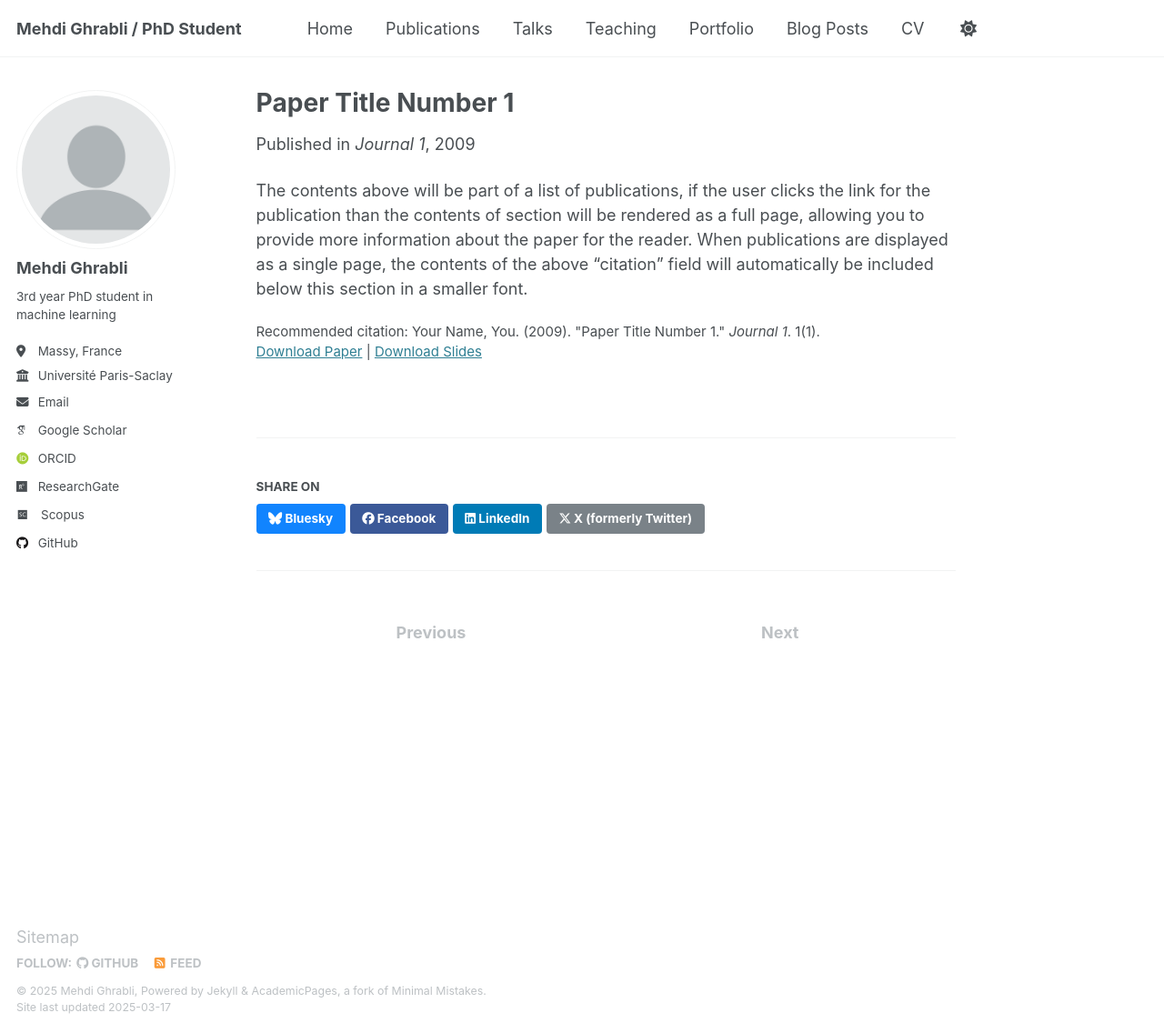
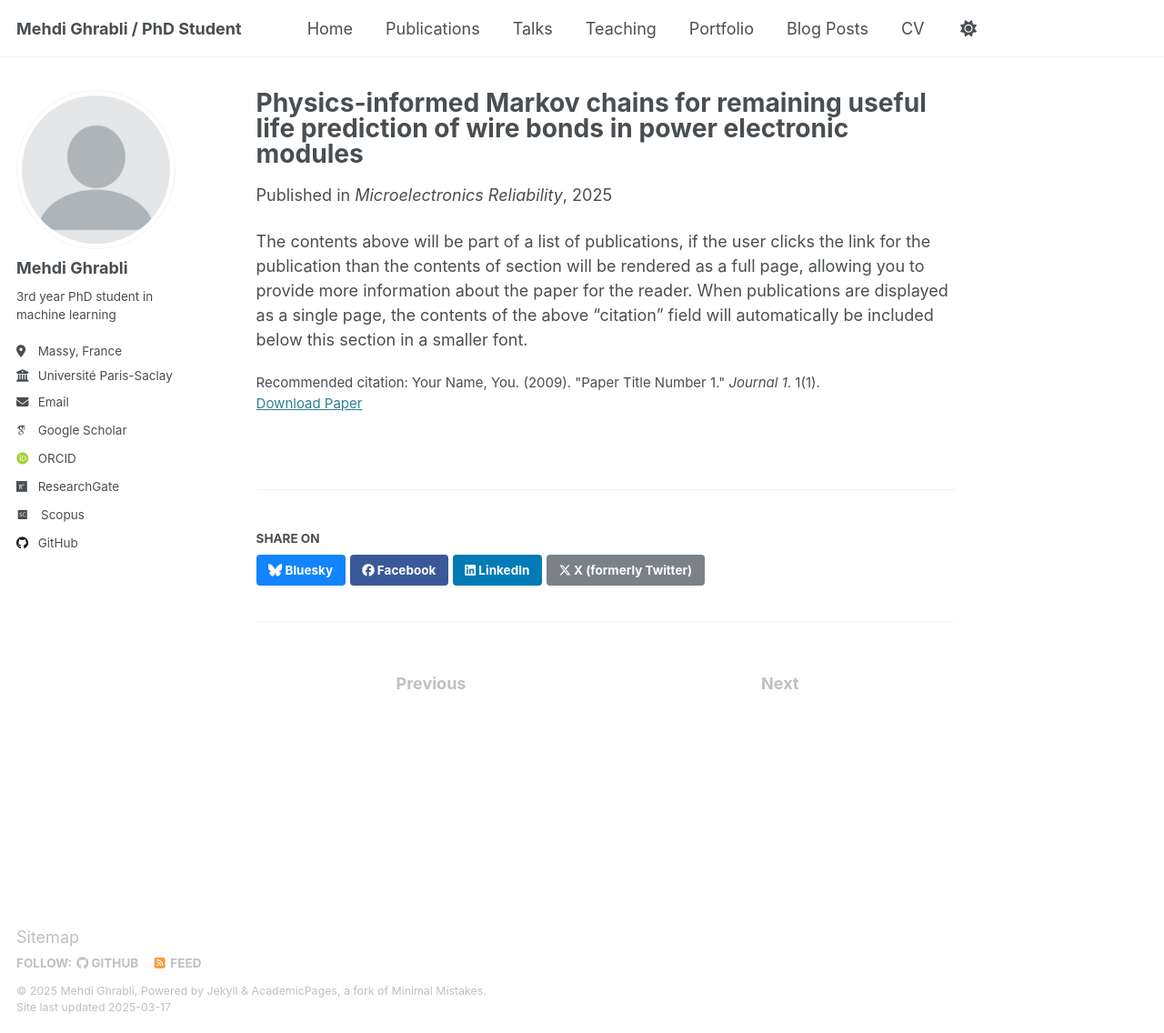
Before and after one commit to MehdiGhrabli/MehdiGhrabli.github.io, a Jekyll site: the page built from _publications/2009-10-01-paper-title-number-1.md, in a window 1280 px wide and 1136 px high. Shown: the whole window at 91% size. Built offline with Jekyll 4.4.1, drawn with Linux system fonts in a browser that asks for light colours; some web fonts are replaced.

Commit message:
Update 2009-10-01-paper-title-number-1.md

```diff
--- a/_publications/2009-10-01-paper-title-number-1.md
+++ b/_publications/2009-10-01-paper-title-number-1.md
@@ -1,13 +1,11 @@
 ---
-title: "Paper Title Number 1"
+title: "Physics-informed Markov chains for remaining useful life prediction of wire bonds in power electronic modules"
 collection: publications
 category: manuscripts
-permalink: /publication/2009-10-01-paper-title-number-1
 excerpt: 'This paper is about the number 1. The number 2 is left for future work.'
-date: 2009-10-01
-venue: 'Journal 1'
-slidesurl: 'http://academicpages.github.io/files/slides1.pdf'
-paperurl: 'http://academicpages.github.io/files/paper1.pdf'
+date: 2025-03-01
+venue: 'Microelectronics Reliability'
+paperurl: '[http://academicpages.github.io/files/paper1.pdf](https://www.sciencedirect.com/science/article/pii/S0026271425000575)'
 citation: 'Your Name, You. (2009). &quot;Paper Title Number 1.&quot; <i>Journal 1</i>. 1(1).'
 ---
 
```
